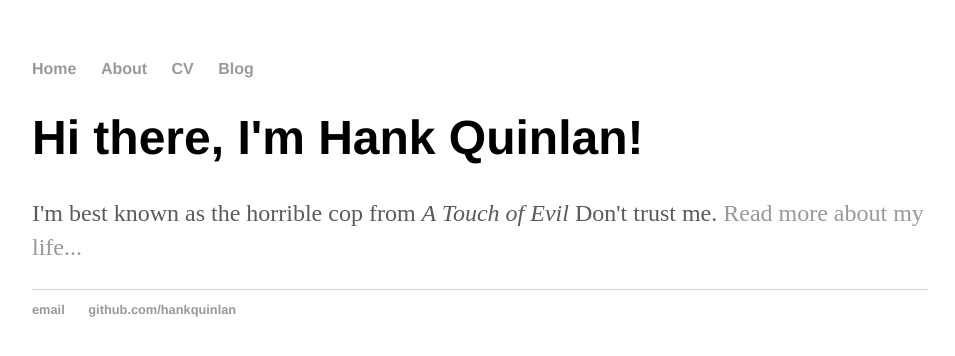
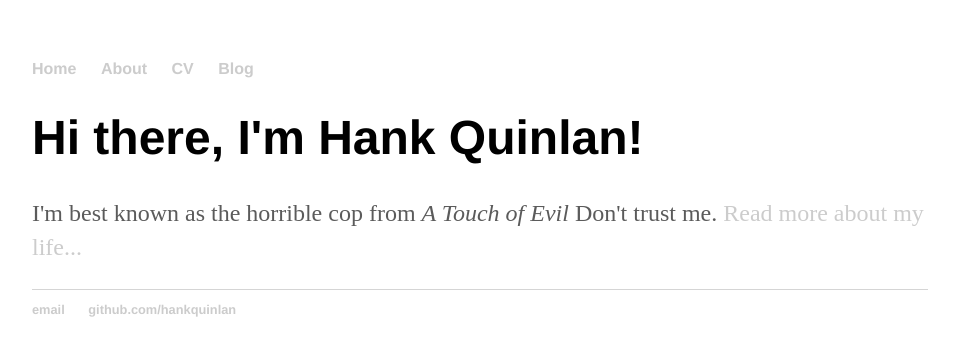
Before and after one commit to teach-torres/teach-torres.github.io, a Jekyll site: the page built from index.html, in a window 1280 px wide. Shown: the top 356 px of the page, without its empty margins (160-1115 px from the left). Built offline with Jekyll 4.4.1, drawn with Linux system fonts in a browser that asks for light colours.

Commit message:
update main.css. color class a to #cccccc; from /*  #999;  */

```diff
--- a/css/main.css
+++ b/css/main.css
@@ -14,7 +14,7 @@ nav ul li, footer ul li {
 }
 a {
     text-decoration: none;
-    color: #999;
+    color: #cccccc; /*  #999;  */
 }
 a:hover {
     text-decoration: underline;
```
